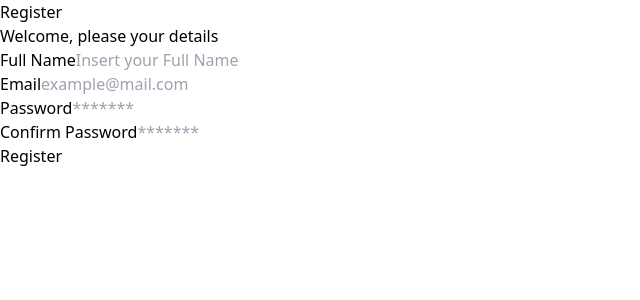
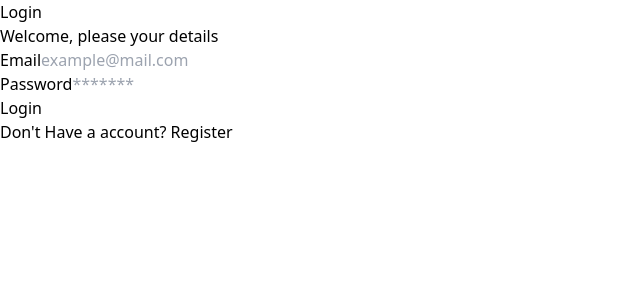
Before and after one commit to randikasptra/Apip-react, a React (Vite) app: page / in a window 1280 px wide. Shown: the top 300 px of the page, without its empty margins (0-640 px from the left). Built offline with nearby package versions, Linux system fonts and the light colour scheme.

Commit message:
Memodifikasi props di AuthLayouts

```diff
--- a/src/components/layouts/AuthLayouts.jsx
+++ b/src/components/layouts/AuthLayouts.jsx
@@ -1,11 +1,22 @@
+import { Link } from "react-router-dom";
+
 const AuthLayouts = (props) => {
-  const { children, title } = props;
+  const { children, title, type, dont } = props;
   return (
     <div className="flex justify-center min-h-screen items-center">
       <div className="w-full max-w-xs">
         <h1 className="text-3xl font-bold mb-2 text-slate-600">{title}</h1>
         <p className='font-medium text-slate-500'> Welcome, please your details</p>
         {children}
+        <p className='text-sm text-center mt-5'>
+          {type === "Login"
+            ? "Have a account? "
+            : "Don't Have a account? "}
+          {type === "Register" && (
+            <Link to="/register" className='font-bold text-blue-600 '> {type}</Link>)}
+          {type === "Login" && (
+            <Link to="/" className='font-bold text-blue-600 '> {type}</Link>)}
+        </p>
       </div>
     </div>
   )
--- a/src/main.jsx
+++ b/src/main.jsx
@@ -10,12 +10,8 @@ import ErrorPage from './pages/404error';
 const routes = createBrowserRouter([
   {
     path: "/",
-    element: <App />,
-    errorElement: <ErrorPage />
-  },
-  {
-    path: "/login",
     element: <LoginPage />,
+    elementError: <ErrorPage />,
   },
   {
     path: "/register",
--- a/src/pages/login.jsx
+++ b/src/pages/login.jsx
@@ -5,7 +5,7 @@ import FormLogin from '../components/Fragments/FormLogin';
 const LoginPage = () => {
   return (
     <>
-      <AuthLayouts title="Login">
+      <AuthLayouts title="Login" type='Register'>
         <FormLogin />
       </AuthLayouts>
     </>
--- a/src/pages/register.jsx
+++ b/src/pages/register.jsx
@@ -5,7 +5,7 @@ import FormRegister from '../components/Fragments/FormRegister';
 const RegisterPage = () => {
   return (
     <>
-      <AuthLayouts title="Register">
+      <AuthLayouts title="Register" type='Login'>
         <FormRegister />
       </AuthLayouts>
     </>
```
